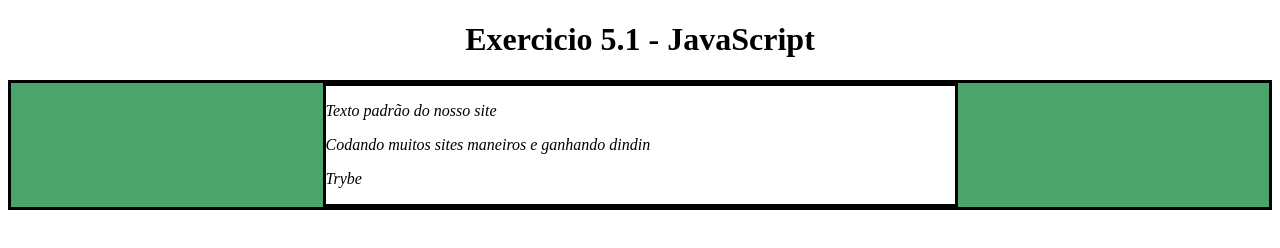
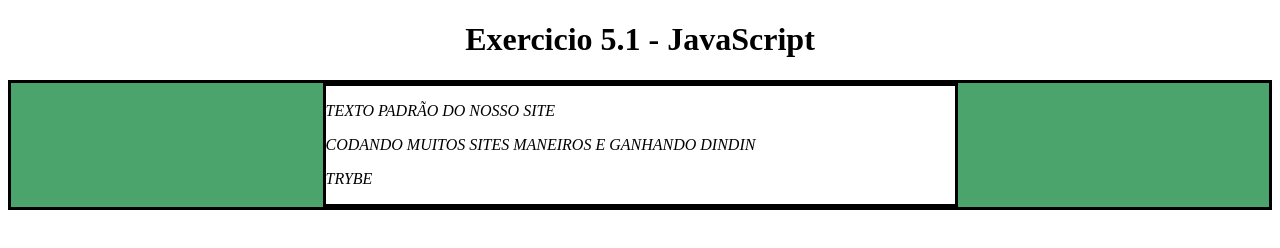
Before and after one commit to plinioSMoraes/trybe.exercicio, a plain HTML site: page Bloco5.1/index.html in a window 1280 px wide. Drawn offline with Linux system fonts and the light colour scheme.

Commit message:
Exercicio 5 - Resolvido

```diff
--- a/Bloco5.1/index.html
+++ b/Bloco5.1/index.html
@@ -77,6 +77,14 @@
             paragrafo.innerHTML = 'Exercicio 5.1 - JavaScript'; // troca o texto interno por esse
         }
         fixTitle(); // chama a function
+
+        function pToUpperCase(){ // Exercicio 5
+            for(let index = 0; index < document.getElementsByTagName('p').length; index += 1){ // percorre as tag p no html
+                let paragrafo = document.getElementsByTagName('p')[index]; // pega uma das tags
+                paragrafo.innerHTML = paragrafo.innerHTML.toUpperCase(); // seta o valor interno delas para uppercase
+            }
+        }
+        pToUpperCase(); // chama a funcao
     </script>
   </body>
 </html>
```
